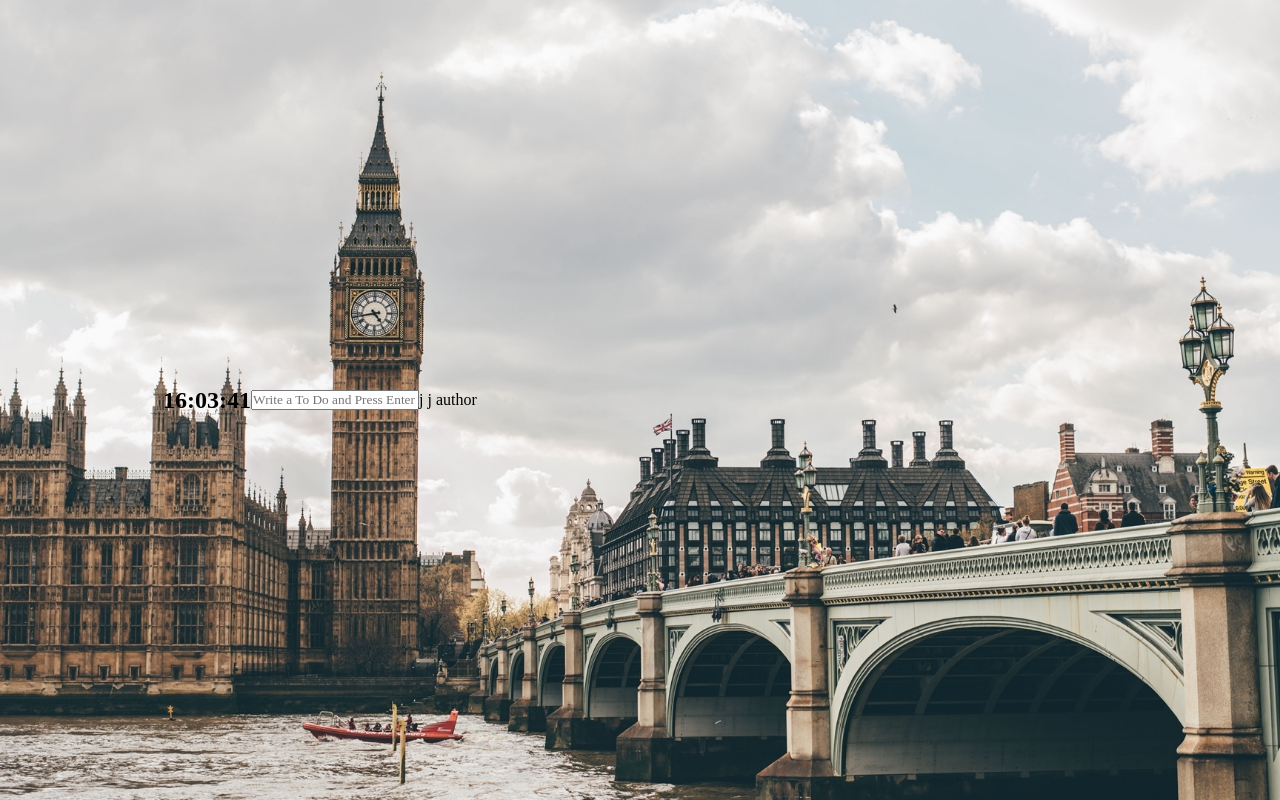
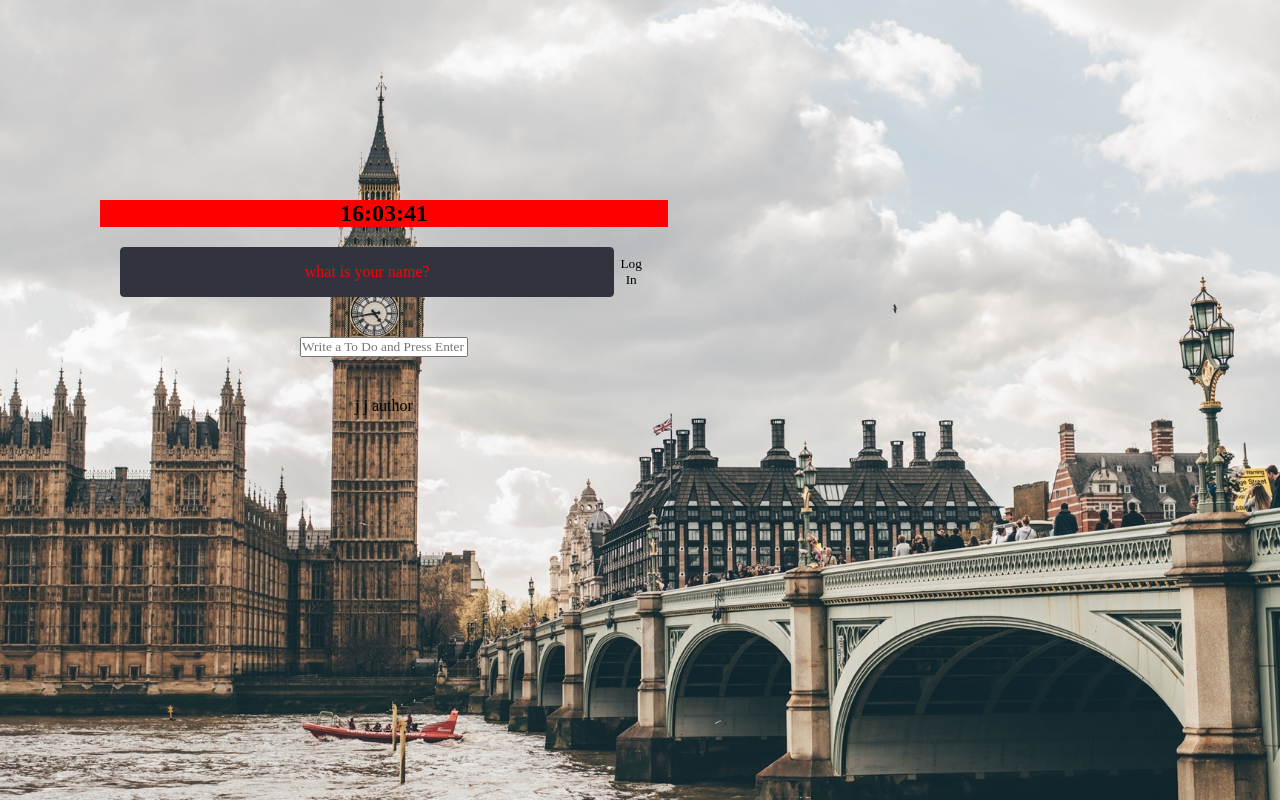
Before and after one commit to JaehyoDev/momentum, a plain HTML site: page index.html in a window 1280 px wide. Drawn offline with Linux system fonts and the light colour scheme; a web font is replaced by a local one.

Commit message:
CSS: Info

```diff
--- a/css/style.css
+++ b/css/style.css
@@ -13,6 +13,7 @@
 }
 
 body {
+  width: 100%;
   height: 100vh;
   margin: 0;
   background: no-repeat center;
@@ -21,7 +22,7 @@ body {
 }
 
 .hidden {
-  display: none;
+  display: none !important;
 }
 
 a {
@@ -46,15 +47,36 @@ button {
 
 #wrap {
   display: flex;
-  width: 50%;
+  width: 100%;
   height: 100vh;
   align-items: center;
   justify-content: center;
-  padding: 40px 0;
+}
+
+#wrap__left {
+  position: absolute;
+  top: 0;
+  left: 0;
+  width: 60%;
+  height: 100%;
+  padding: 200px 100px;
+}
+
+#wrap__right {
+  position: absolute;
+  right: 0;
+  top: 0;
+  width: 40%;
+  height: 100%;
+  padding: 100px 40px;
+  display: flex;
+  justify-content: center;
 }
 
 #info__container {
+  background-color: red;
   text-align: center;
+  align-content: center;
   font-family: "NanumSquareRoundBold";
   font-weight: 700;
 }
@@ -79,20 +101,60 @@ button {
 #info__container #weather .weather .icon img {
   width: 100%;
 }
-#todo__container {
-  position: absolute;
-  right: 0;
-  top: 0;
-  width: 50%;
-  height: 100%;
+
+#greeting__container #login__form {
+  padding: 20px;
+  /*input이랑 button을 가운데로 모이게 정렬*/
   display: flex;
+  align-items: center;
   justify-content: center;
 }
 
+#greeting__container #login__form input {
+  background-color: #31343e;
+  border: 1px solid #31343e;
+  border-radius: 4px;
+  color: silver;
+  display: block;
+  font-size: inherit;
+  height: 50px;
+  width: 100%;
+  text-align: center;
+}
+
+#greeting__container #login__form input::placeholder {
+  /* 기본 상태에서 input 안의 글자 색상 */
+  color: red;
+}
+#greeting__container #login__form input:focus::placeholder {
+  /* input 커서 활성화 상태에서 input 안의 글자 색상 */
+  color: gray;
+}
+#greeting__container #greeting {
+  text-align: center;
+}
+
+#todo__form__container {
+  display: flex;
+  justify-content: center;
+  padding: 20px;
+}
+
+#quote__container {
+  display: flex;
+  justify-content: center;
+  padding: 20px;
+}
+
+#todo__container {
+  width: 100%;
+  height: 100%;
+}
 #todo__list {
   position: relative;
   width: 100%;
-  color: aqua;
+  padding-bottom: 15px;
+  color: purple;
   overflow: auto;
 }
 
--- a/index.html
+++ b/index.html
@@ -13,6 +13,7 @@
   </head>
   <body>
     <div id="wrap">
+      <section id="wrap__left">
         <div id="info__container">
           <h2 id="clock">00:00:00</h2>
           <div id="weather">
@@ -24,7 +25,6 @@
             <span class="temp"></span>
           </div>
         </div>
-
         <div id="greeting__container">
           <form id="login__form" class="hidden">
             <input
@@ -37,9 +37,7 @@
           </form>
           <h1 id="greeting" class="hidden"></h1>
         </div>
-
-      <!--<a href="https://nomadcoders.co">Go to courses</a>-->
-
+        <div id="todo__form__container">
           <form id="todo__form">
             <input
               required
@@ -47,17 +45,20 @@
               placeholder="Write a To Do and Press Enter"
             />
           </form>
-
-      <div id="todo__container">
-        <ul id="todo__list"></ul>
         </div>
-
-      <div class="quote__container">
+        <div id="quote__container">
           <div id="quote">
             <span></span>
             <span></span>
           </div>
         </div>
+      </section>
+
+      <section id="wrap__right">
+        <div id="todo__container">
+          <ul id="todo__list"></ul>
+        </div>
+      </section>
     </div>
     <script src="js/greetings.js"></script>
     <script src="js/clock.js"></script>
--- a/js/greetings.js
+++ b/js/greetings.js
@@ -1,5 +1,5 @@
-const loginForm = document.querySelector("#login-form");
-const loginInput = document.querySelector("#login-form input");
+const loginForm = document.querySelector("#login__form");
+const loginInput = document.querySelector("#login__form input");
 //const loginButton = document.querySelector("#login-form button");
 const greeting = document.querySelector("#greeting");
 
@@ -11,7 +11,6 @@ const HIDDEN_CLASSNAME = "hidden";
 // 변수로 설정하면 변수가 잘못 입력되면 에러로 알 수 있다.
 // 문자는 에러로 안 뜨니 좋지 않다.
 const USERNAME_KEY = "username";
-const link = document.querySelector("a");
 
 /* 이미 브라우저에서 제공하는 기능이라 HTML에서 가능하다.
 function onLoginBtnClick() {
```
Lines whose indentation alone changed are shown as unchanged.
